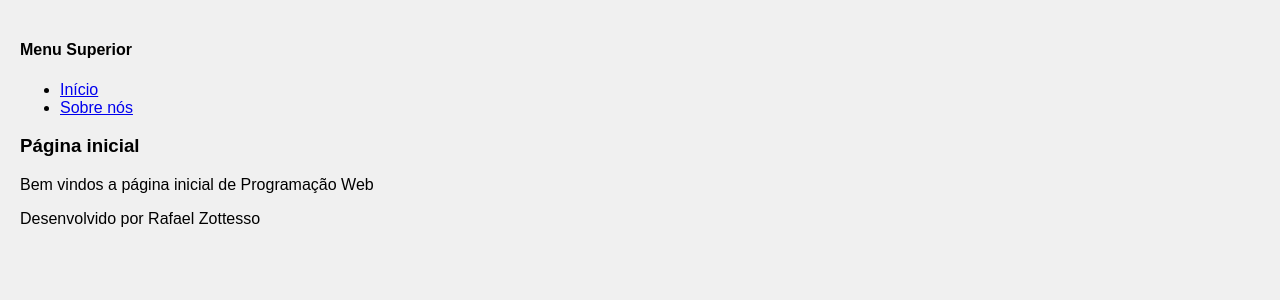
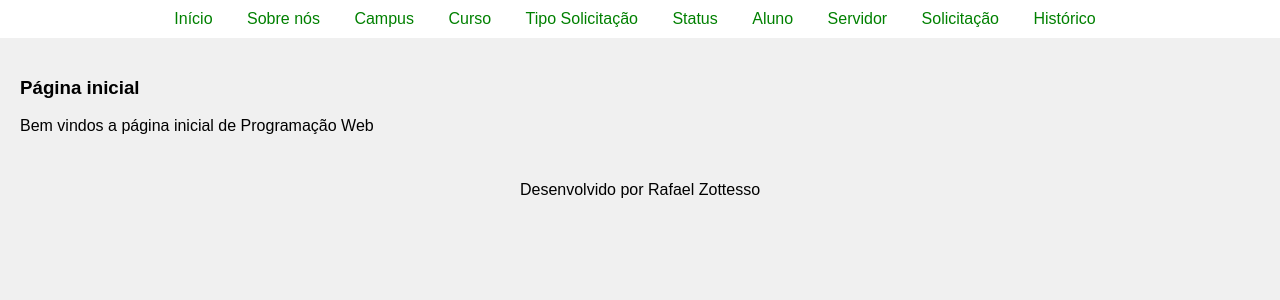
Before and after one commit to isaacmiltoon/pw2025, a Django app: page / in a window 1280 px wide. Shown: the top 300 px of the page. Run offline with Django 4.2, Linux system fonts and the light colour scheme.

Commit message:
formatação css do site

```diff
--- a/paginasweb/templates/paginasweb/index.html
+++ b/paginasweb/templates/paginasweb/index.html
@@ -15,27 +15,35 @@
 </head>
 <body>
 
-    <h4>Menu Superior</h4>
-    <ul>
-        <li>
-            <a href="{% url "index" %}">Início</a>
-        </li>
-        <li>
-            <a href="{% url "sobre" %}">Sobre nós</a>
-        </li>
+    <ul id="menu">
+        <li><a href="{% url "index" %}">Início</a></li>
+        <li><a href="{% url "sobre" %}">Sobre nós</a></li>
+
+        <li><a href="{% url "cadastrar-campus" %}">Campus</a></li>
+        <li><a href="{% url "cadastrar-curso" %}">Curso</a></li>
+        <li><a href="{% url "cadastrar-tipo-solicitacao" %}">Tipo Solicitação</a></li>
+        <li><a href="{% url "cadastrar-status" %}">Status</a></li>
+        <li><a href="{% url "cadastrar-aluno" %}">Aluno</a></li>
+        <li><a href="{% url "cadastrar-servidor" %}">Servidor</a></li>
+        <li><a href="{% url "cadastrar-solicitacao" %}">Solicitação</a></li>
+        <li><a href="{% url "cadastrar-historico" %}">Histórico</a></li>
+
     </ul>
 
-    {%  block conteudo  %}
-    <h3>Página inicial</h3>
+    <div id="conteudo">
+        {% block conteudo %}
 
-    <p>Bem vindos a página inicial de Programação Web</p>
+        <h3>Página inicial</h3>
 
-    {%  endblock  %}
+        <p>Bem vindos a página inicial de Programação Web</p>
+
+        {%  endblock  %}
+    </div>
 
 
-    <p>
+    <div id="rodape">
         Desenvolvido por Rafael Zottesso
-    </p>
+    </div>
 
 </body>
 </html>
--- a/static/css/estilo.css
+++ b/static/css/estilo.css
@@ -2,5 +2,36 @@ body{
     background-color: #f0f0f0;
     font-family: Arial, sans-serif;
     margin: 0;
-    padding: 20px;
+    padding: 0;
 }
+
+#menu{
+    list-style: none;
+    padding: 5px;
+    margin: 0;
+    background-color: #ffffff;
+    text-align: center;
+}
+#menu li{
+    display: inline;
+    margin-right: 10px;
+}
+#menu li a{
+    text-decoration: none;
+    color: green;
+    display: inline-block;
+    padding: 5px 10px;
+    background-color: ;
+}
+#menu li a:hover{
+    background-color: #f0f0f0;
+}
+
+#conteudo, #rodape{
+    padding: 10px;
+    margin: 10px;
+}
+
+#rodape {
+    text-align: center;
+}
```
